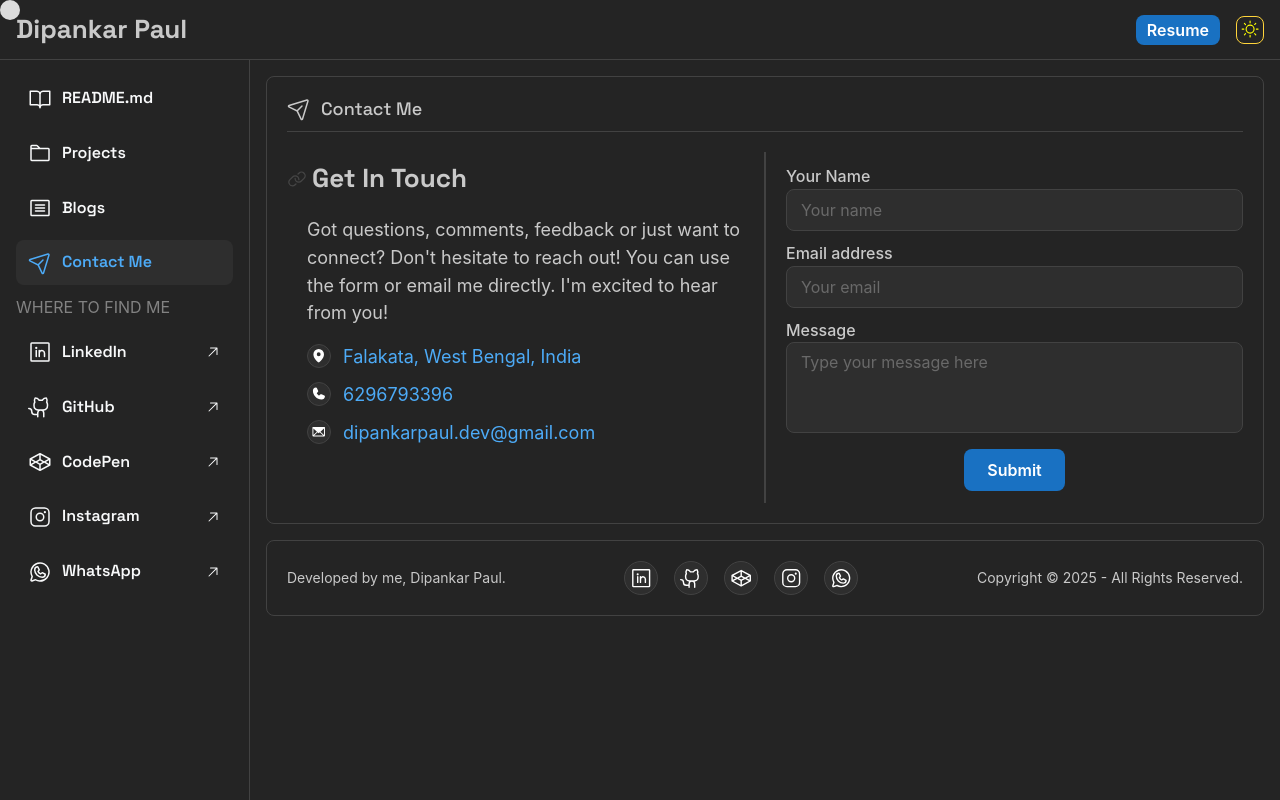
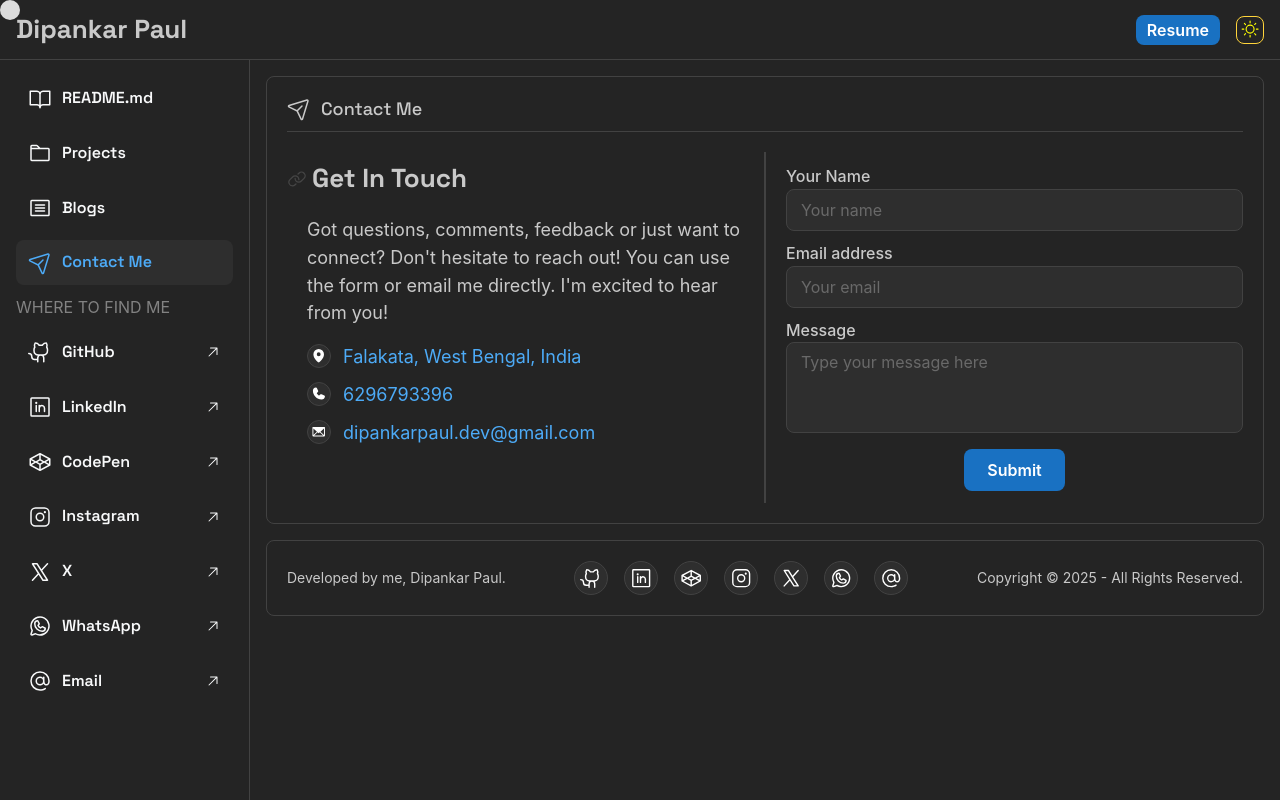
Before and after one commit to iamdipankarpaul/Dipankar-Paul-Portfolio-Website, a React (Vite) app: page /contact in a window 1280 px wide. Built offline with nearby package versions, Linux system fonts and the light colour scheme; no server answers.

Commit message:
add x and email link

```diff
--- a/src/constants/socialLinks.js
+++ b/src/constants/socialLinks.js
@@ -7,9 +7,20 @@ import {
   LinkedinLogo,
   WhatsappLogo,
   InstagramLogo,
+  XLogo,
+  At,
 } from "@phosphor-icons/react";
 
 const socialLinks = [
+  {
+    id: randomId(),
+    to: "https://github.com/iamdipankarpaul",
+    label: "GitHub",
+    leftIcon: GithubLogo,
+    rightIcon: ArrowUpRight,
+    target: "_blank",
+    ariaLabel: "Github link",
+  },
   {
     id: randomId(),
     to: "https://www.linkedin.com/in/iamdipankarpaul/",
@@ -18,15 +29,6 @@ const socialLinks = [
     rightIcon: ArrowUpRight,
     target: "_blank",
     ariaLabel: "Linkedin link",
-  },
-  {
-    id: randomId(),
-    to: "https://github.com/iamdipankarpaul",
-    label: "GitHub",
-    leftIcon: GithubLogo,
-    rightIcon: ArrowUpRight,
-    target: "_blank",
-    ariaLabel: "Github link",
   },
   {
     id: randomId(),
@@ -48,6 +50,15 @@ const socialLinks = [
   },
   {
     id: randomId(),
+    to: "https://x.com/imdipankarpaul",
+    label: "X",
+    leftIcon: XLogo,
+    rightIcon: ArrowUpRight,
+    target: "_blank",
+    ariaLabel: "X link",
+  },
+  {
+    id: randomId(),
     to: "https://wa.me/+916296793396",
     label: "WhatsApp",
     leftIcon: WhatsappLogo,
@@ -55,6 +66,15 @@ const socialLinks = [
     target: "_blank",
     ariaLabel: "Whatsapp link",
   },
+  {
+    id: randomId(),
+    to: "mailto:dipankarpaul.dev@gmail.com",
+    label: "Email",
+    leftIcon: At,
+    rightIcon: ArrowUpRight,
+    target: "_blank",
+    ariaLabel: "Email link",
+  },
 ];
 
 export default socialLinks;
```
